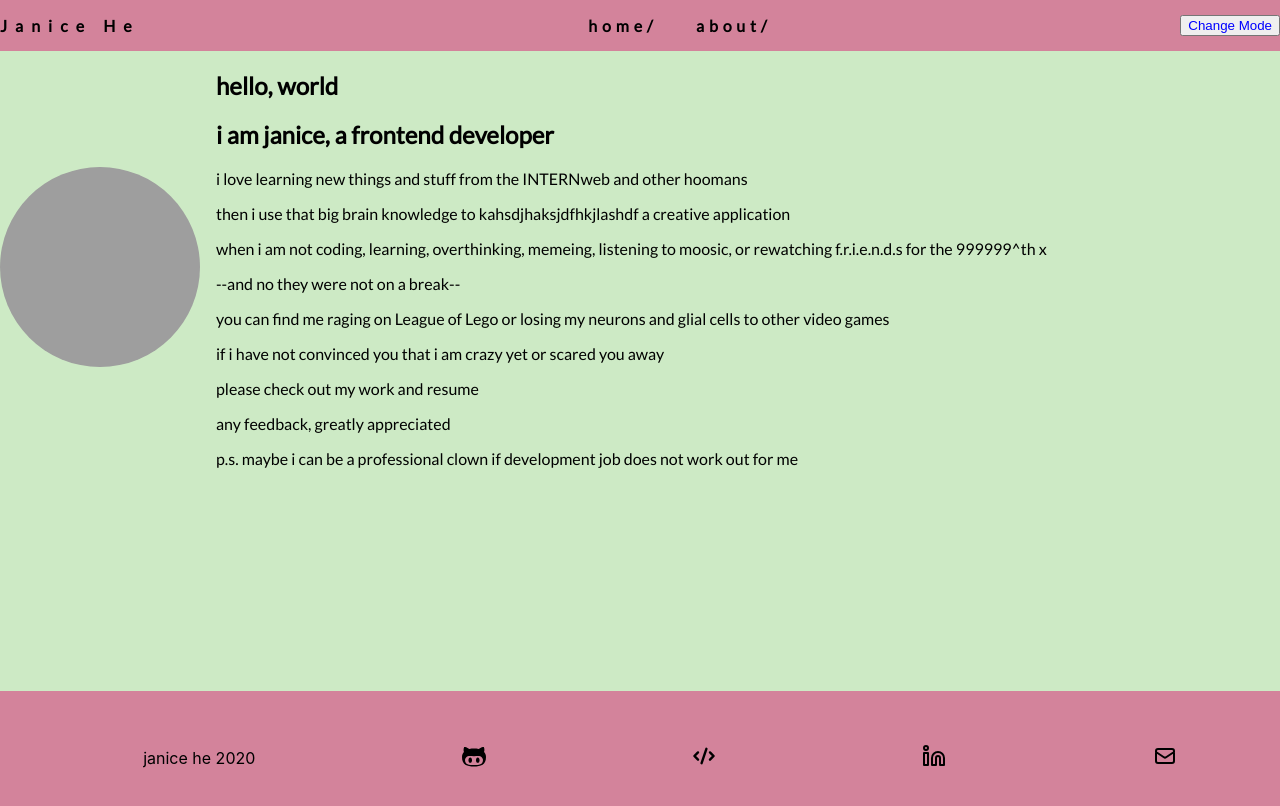
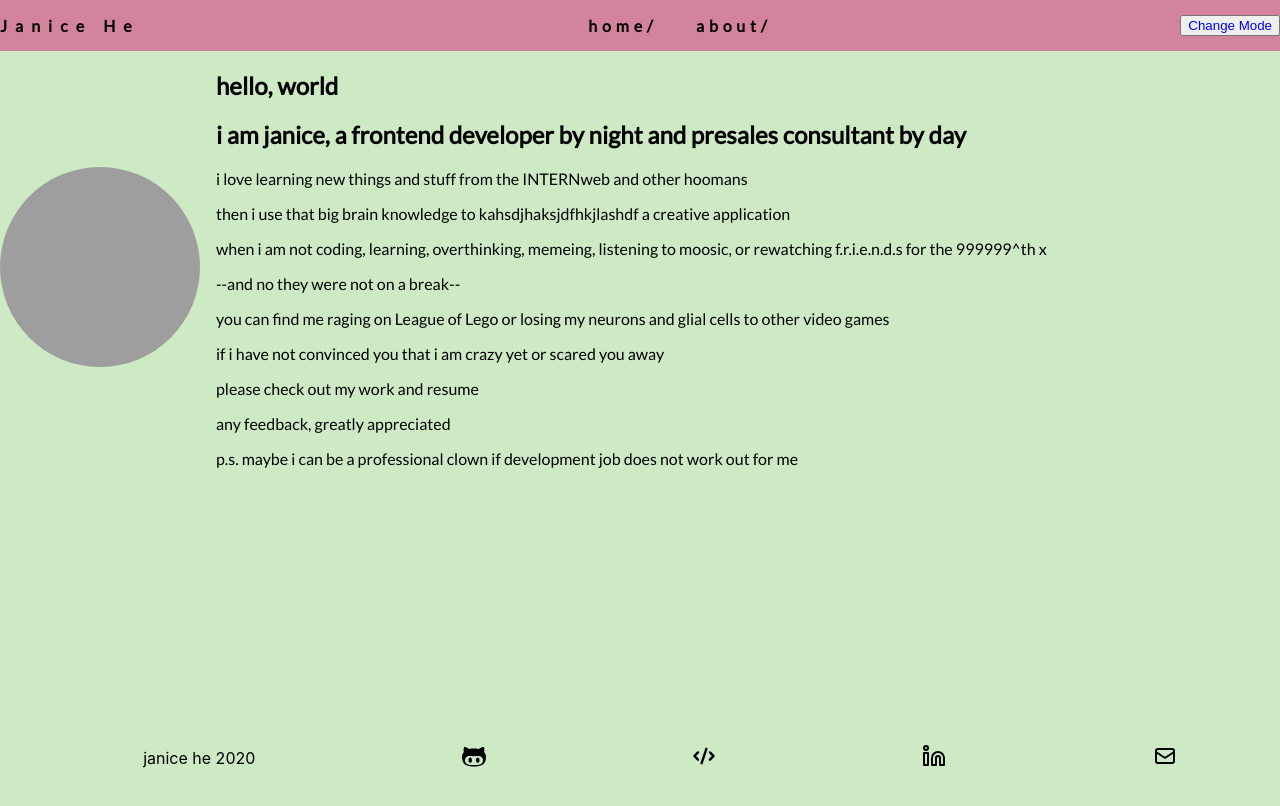
Before and after one commit to JaniceHe26/portfolio-nextjs, a Next.js app: page /about in a window 1280 px wide. Shown: the top 806 px of the page. Built offline with nearby package versions, Linux system fonts and the light colour scheme; grey boxes are pictures that could not be loaded.

Commit message:
fixed body height

```diff
--- a/src/components/AboutComp/AboutComp.tsx
+++ b/src/components/AboutComp/AboutComp.tsx
@@ -9,7 +9,7 @@ export default function AboutComp(): ReactElement {
       {/* onHover for a more human translation later, use this later
           https://upmostly.com/tutorials/react-onhover-event-handling-with-examples */}
         <h2>hello, world</h2>
-        <h1>i am janice, a frontend developer</h1>
+        <h1>i am janice, a frontend developer by night and presales consultant by day</h1>
         <p>i love learning new things and stuff from the INTERNweb and other hoomans</p>
         <p>then i use that big brain knowledge to kahsdjhaksjdfhkjlashdf a creative application</p>
         <p>when i am not coding, learning, overthinking, memeing, listening to moosic, or rewatching f.r.i.e.n.d.s for the 999999^th x</p>
--- a/src/components/Footer/Footer.tsx
+++ b/src/components/Footer/Footer.tsx
@@ -12,7 +12,6 @@ import { HiOutlineMail } from '@react-icons/all-files/hi/HiOutlineMail';
 
 export default function Footer(): ReactElement {
   return (
-    <footer>
       <div className='footer-container'>
           <ul>
             <p> janice he 2020 </p>
@@ -50,6 +49,5 @@ export default function Footer(): ReactElement {
             </li>
           </ul>
       </div>
-    </footer>
   )
 }
--- a/src/styles/components/layout.scss
+++ b/src/styles/components/layout.scss
@@ -1,3 +1,3 @@
 .layout-container {
-  min-height: 80vh;
+  min-height: 100%;
 }
--- a/src/styles/globals.scss
+++ b/src/styles/globals.scss
@@ -7,9 +7,15 @@ html,
 body {
   padding: 0;
   margin: 0;
+  height: 100%;
   font-family: -apple-system, BlinkMacSystemFont, Segoe UI, Roboto, Oxygen,
     Ubuntu, Cantarell, Fira Sans, Droid Sans, Helvetica Neue, sans-serif;
 }
+
+div#__next {
+  height: 100%;
+}
+
 
 a {
   color: inherit;
```
